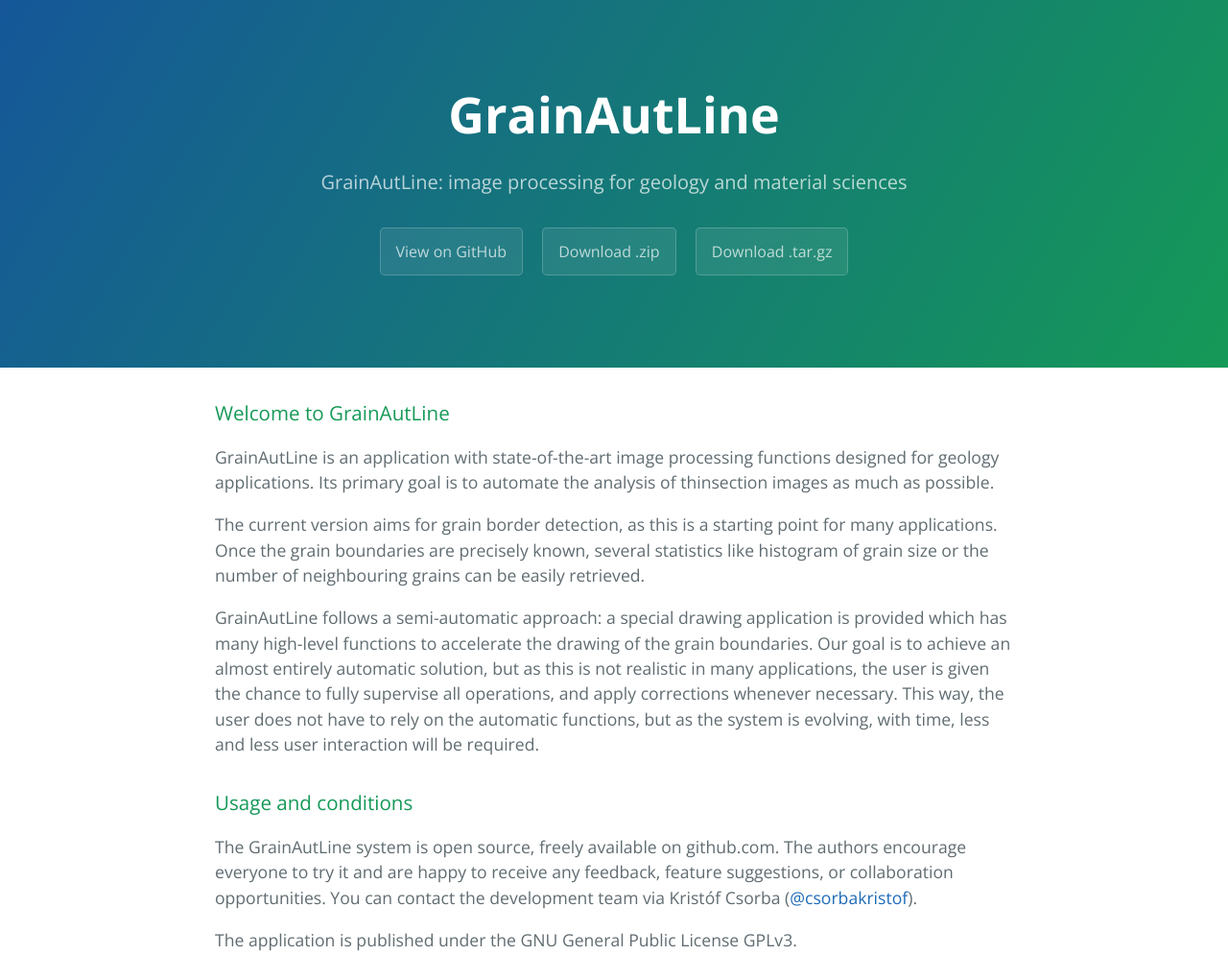
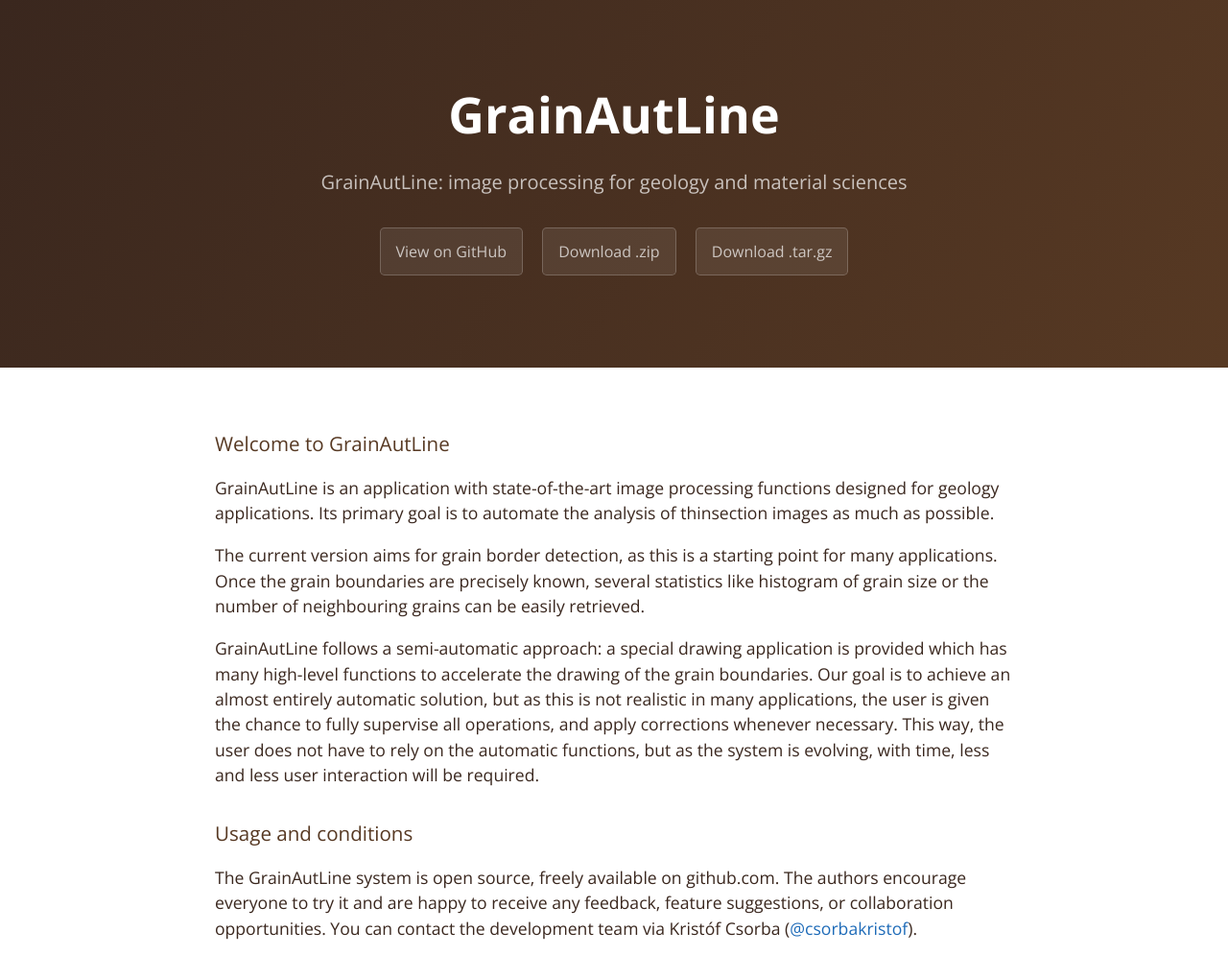
Before and after one commit to bmeaut/grainautline, a plain HTML site: page index.html in a window 1280 px wide. Shown: the top 995 px of the page at 96% size. Drawn offline with nearby package versions, Linux system fonts and the light colour scheme.

Commit message:
Colors changed, runJekyll.cmd and gitignore added.

```diff
--- a/stylesheets/stylesheet.css
+++ b/stylesheets/stylesheet.css
@@ -7,7 +7,7 @@ body {
   font-family: "Open Sans", "Helvetica Neue", Helvetica, Arial, sans-serif;
   font-size: 16px;
   line-height: 1.5;
-  color: #606c71; }
+  color: #3A271E; }
 
 a {
   color: #1e6bb8;
@@ -57,7 +57,7 @@ a {
   color: #fff;
   text-align: center;
   background-color: #159957;
-  background-image: linear-gradient(120deg, #155799, #159957); }
+  background-image: linear-gradient(120deg, #3A271E, #573923); }
 
 @media screen and (min-width: 64em) {
   .page-header {
@@ -105,6 +105,7 @@ a {
     font-size: 1rem; } }
 
 .main-content :first-child {
+  background-color: #F0EBD0
   margin-top: 0; }
 .main-content img {
   max-width: 100%; }
@@ -112,7 +113,7 @@ a {
   margin-top: 2rem;
   margin-bottom: 1rem;
   font-weight: normal;
-  color: #159957; }
+  color: #573923; }
 .main-content p {
   margin-bottom: 1em; }
 .main-content code {
```
Also changed, not shown: 4 other files.
